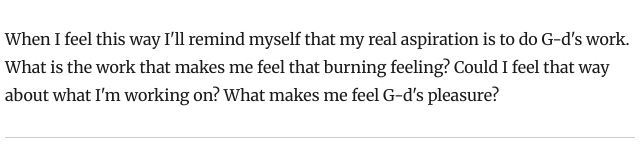
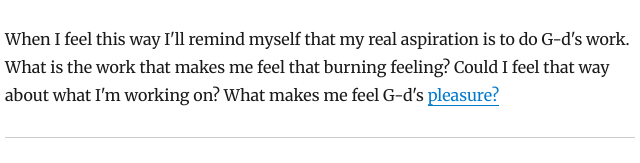
Before and after one commit to ariakerstein/gatsby-blog-2020, a Gatsby site: page /whyfeelthisway/ in a window 1280 px wide. Shown: the part 310-473 px from the top of the page, 320-960 px from the left. Built offline with nearby package versions, Linux system fonts and the light colour scheme; Gatsby itself is replaced by a stand-in of ours; some packages are replaced by stand-ins of ours.

Commit message:
update link test

```diff
--- a/content/blog/whyfeelthisway/index.md
+++ b/content/blog/whyfeelthisway/index.md
@@ -8,4 +8,4 @@ categories: ["product"]
 Sometimes it feels like I'm doing someone else's work. Strangely, this tends to happen on Mondays. I zoom upward to orbit and watch my tiny self operating on the ground. A human pixel.
 Then I ask myself: why do I feel this way? Usually the answers are some combination of overwhelm and insecurity/imposter syndrome.
 
-When I feel this way I'll remind myself that my real aspiration is to do G-d's work. What is the work that makes me feel that burning feeling? Could I feel that way about what I'm working on? What makes me feel G-d's pleasure?
+When I feel this way I'll remind myself that my real aspiration is to do G-d's work. What is the work that makes me feel that burning feeling? Could I feel that way about what I'm working on? What makes me feel G-d's <a href="https://www.youtube.com/watch?v=Pd5LCN53q9Y"> pleasure?
```
